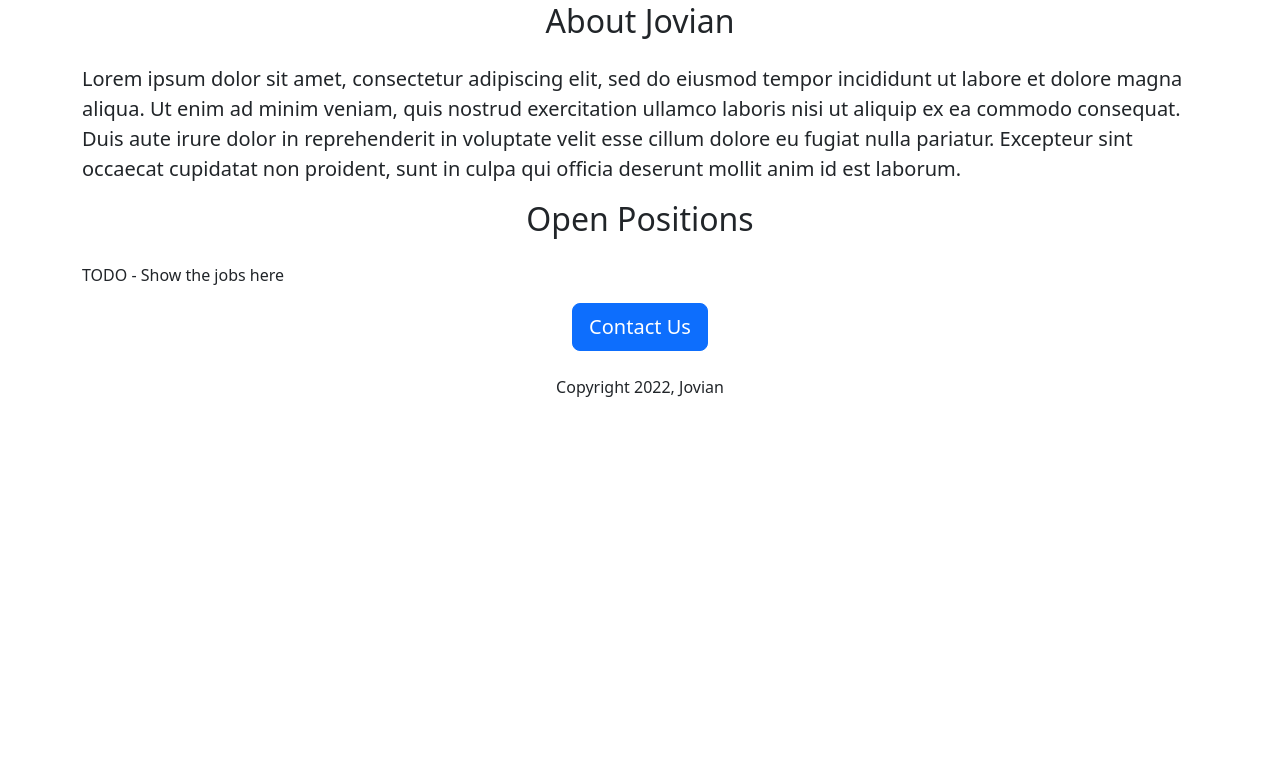
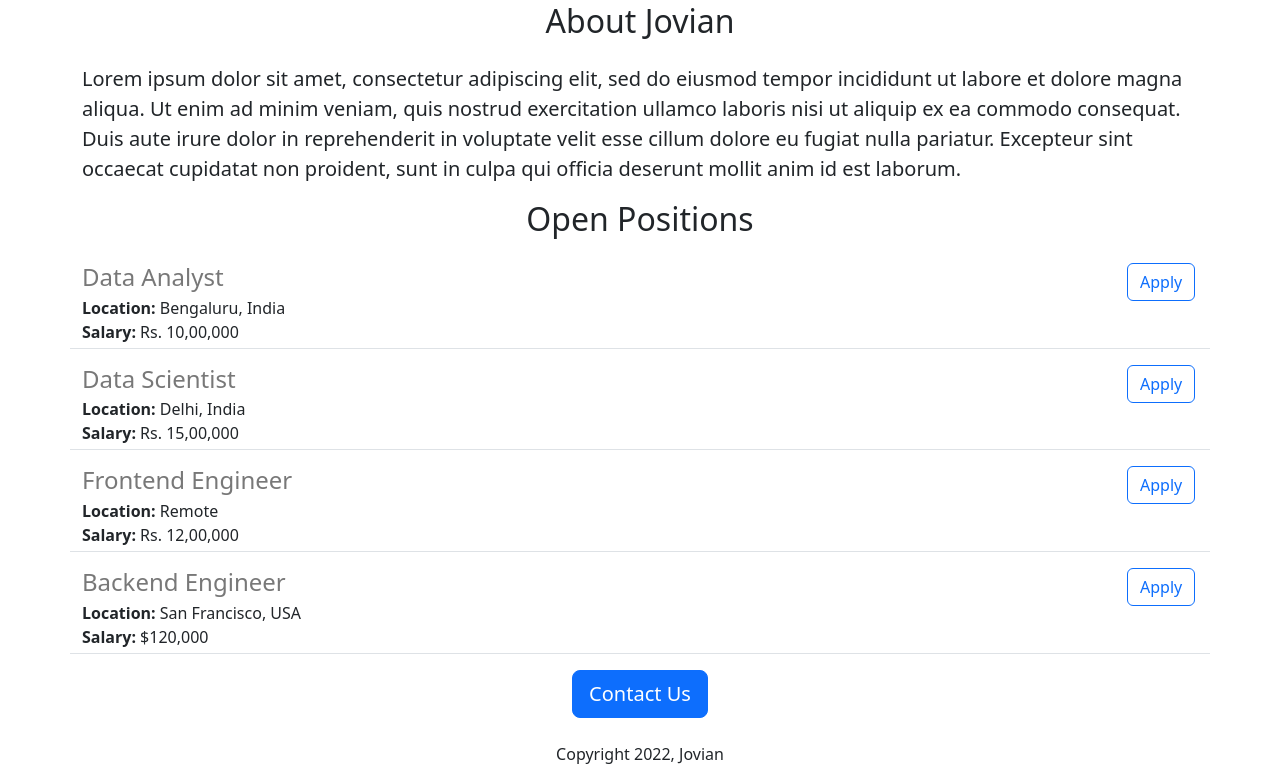
Before and after one commit to gauravgary01/jcw-fcc-wdwpt-fndd-dwa, a Flask app: page / in a window 1280 px wide. Shown: the part 446-1228 px from the top of the page. Before the commit the page ends 843 px from the top, so only its background shows below. Run offline with Flask 3, Linux system fonts and the light colour scheme.

Commit message:
Added dynamic data and api route

```diff
--- a/app.py
+++ b/app.py
@@ -1,11 +1,38 @@
-from flask import Flask, render_template, request, redirect, url_for, flash
+from flask import Flask, render_template, jsonify
 
 app = Flask(__name__)
+
+JOBS = [{
+    'id': 1,
+    'title': 'Data Analyst',
+    'location': 'Bengaluru, India',
+    'salary': 'Rs. 10,00,000'
+}, {
+    'id': 2,
+    'title': 'Data Scientist',
+    'location': 'Delhi, India',
+    'salary': 'Rs. 15,00,000'
+}, {
+    'id': 3,
+    'title': 'Frontend Engineer',
+    'location': 'Remote',
+    'salary': 'Rs. 12,00,000'
+}, {
+    'id': 4,
+    'title': 'Backend Engineer',
+    'location': 'San Francisco, USA',
+    'salary': '$120,000'
+}]
 
 
 @app.route("/")
 def hello_jovian():
-  return render_template('home.html')
+  return render_template('home.html', jobs=JOBS, company_name='Jovian')
+
+
+@app.route("/api/jobs")
+def list_jobs():
+  return jsonify(JOBS)
 
 
 if __name__ == '__main__':
--- a/templates/home.html
+++ b/templates/home.html
@@ -15,13 +15,17 @@
   </head>
   <body>
     <div class="container">
-      <h1 class="text-center mt-2 mb-4">Jovian Careers</h1>
+      <h1 class="text-center mt-2 mb-4">{{company_name}} Careers</h1>
       <img class="img-fluid" id="banner" src="https://4a2e91a4-ab23-4417-8836-7256821fc0fd-00-g912ue251079.sisko.replit.dev/static/banner.jpg">
       <h2 class="text-center mt-2 mb-4">About Jovian</h2>
       <p class="lead">Lorem ipsum dolor sit amet, consectetur adipiscing elit, sed do eiusmod tempor incididunt ut labore et dolore magna aliqua. Ut enim ad minim veniam, quis nostrud exercitation ullamco laboris nisi ut aliquip ex ea commodo consequat. Duis aute irure dolor in reprehenderit in voluptate velit esse cillum dolore eu fugiat nulla pariatur. Excepteur sint occaecat cupidatat non proident, sunt in culpa qui officia deserunt mollit anim id est laborum.
       </p>
       <h2 class="text-center mt-2 mb-4">Open Positions</h2>
-      <p>TODO - Show the jobs here</p>
+      <div>
+        {% for job in jobs %}
+          {% include 'jobitem.html' %}
+        {% endfor %}
+      </div>
       <div class="text-center">
         <button class="btn btn-primary btn-lg">Contact Us</button>
         <p class="mt-4">Copyright 2022, Jovian</p>
--- /dev/null
+++ b/templates/jobitem.html
@@ -0,0 +1,17 @@
+<div class="border-bottom row" style="margin-bottom:16px; padding-bottom:4px;">
+  <div class="col-11">
+    <h4 style="color:rgb(120,120,120); margin-bottom:4px;">{{job['title']}}
+    </h4>
+    <div>
+      <b>Location:</b> {{job['location']}}
+    </div>
+    {% if 'salary' in job %}
+    <div>
+      <b>Salary:</b> {{job['salary']}}
+    </div>
+    {% endif %}
+  </div>
+  <div class="col-1">
+    <button type="button" class="btn btn-outline-primary">Apply</button>
+  </div>
+</div>
```
